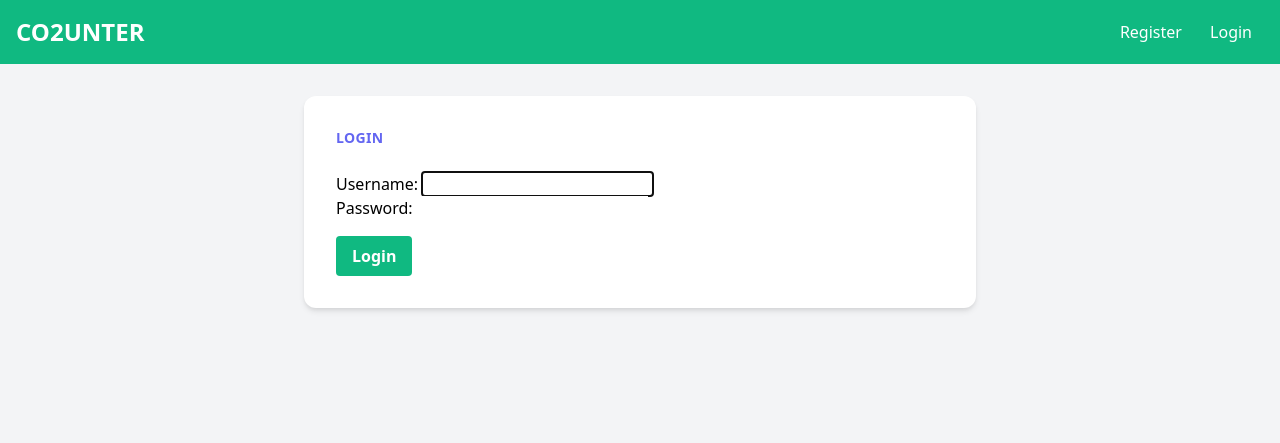
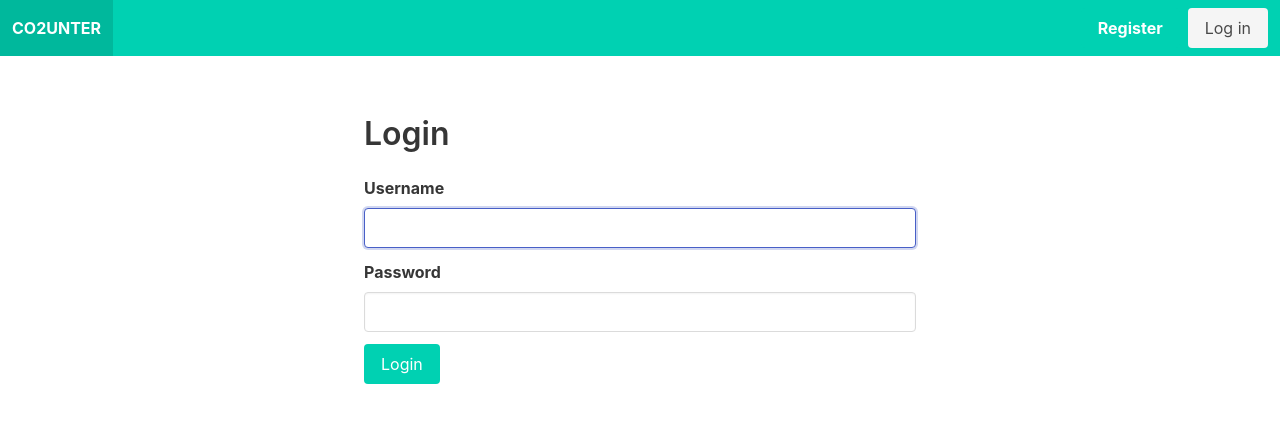
Before and after one commit to slajob/CO2UNTER, a Django app: page /login/ in a window 1280 px wide. Shown: the top 443 px of the page. Run offline with Django 5.2, Linux system fonts and the light colour scheme; some libraries are stand-ins or nearby versions.

Commit message:
bulma template added

```diff
--- a/counter/templates/counter/base.html
+++ b/counter/templates/counter/base.html
@@ -4,35 +4,78 @@
     <meta charset="UTF-8">
     <meta name="viewport" content="width=device-width, initial-scale=1.0">
     <title>{% block title %}CO2UNTER{% endblock %}</title>
-    <link href="https://cdn.jsdelivr.net/npm/tailwindcss@2.2.19/dist/tailwind.min.css" rel="stylesheet">
+    <link rel="stylesheet" href="https://cdn.jsdelivr.net/npm/bulma@0.9.4/css/bulma.min.css">
+    <script defer src="https://use.fontawesome.com/releases/v5.3.1/js/all.js"></script>
 </head>
-<body class="bg-gray-100">
-    <nav class="bg-green-500 p-4">
-        <div class="container mx-auto flex justify-between items-center">
-            <a href="{% url 'home' %}" class="text-white text-2xl font-bold">CO2UNTER</a>
-            <div>
+<body>
+    <nav class="navbar is-primary" role="navigation" aria-label="main navigation">
+        <div class="navbar-brand">
+            <a class="navbar-item" href="{% url 'home' %}">
+                <strong>CO2UNTER</strong>
+            </a>
+
+            <a role="button" class="navbar-burger" aria-label="menu" aria-expanded="false" data-target="navbarBasicExample">
+                <span aria-hidden="true"></span>
+                <span aria-hidden="true"></span>
+                <span aria-hidden="true"></span>
+            </a>
+        </div>
+
+        <div id="navbarBasicExample" class="navbar-menu">
+            <div class="navbar-end">
                 {% if user.is_authenticated %}
-                    <span class="text-white px-3 py-2">Welcome, {{ user.username }}</span>
-                    <a href="{% url 'logout' %}" class="text-white hover:text-green-200 px-3 py-2">Logout</a>
+                    <div class="navbar-item">
+                        Welcome, {{ user.username }}
+                    </div>
+                    <div class="navbar-item">
+                        <a href="{% url 'logout' %}" class="button is-light">
+                            Logout
+                        </a>
+                    </div>
                 {% else %}
-                    <a href="{% url 'register' %}" class="text-white hover:text-green-200 px-3 py-2">Register</a>
-                    <a href="{% url 'login' %}" class="text-white hover:text-green-200 px-3 py-2">Login</a>
+                    <div class="navbar-item">
+                        <div class="buttons">
+                            <a href="{% url 'register' %}" class="button is-primary">
+                                <strong>Register</strong>
+                            </a>
+                            <a href="{% url 'login' %}" class="button is-light">
+                                Log in
+                            </a>
+                        </div>
+                    </div>
                 {% endif %}
             </div>
         </div>
     </nav>
-    <main class="container mx-auto mt-8">
-        {% if messages %}
-            <div class="messages">
+
+    <section class="section">
+        <div class="container">
+            {% if messages %}
                 {% for message in messages %}
-                    <div class="bg-blue-100 border-t border-b border-blue-500 text-blue-700 px-4 py-3" role="alert">
-                        <p class="font-bold">{{ message }}</p>
+                    <div class="notification is-info">
+                        {{ message }}
                     </div>
                 {% endfor %}
-            </div>
-        {% endif %}
-        {% block content %}
-        {% endblock %}
-    </main>
+            {% endif %}
+            {% block content %}
+            {% endblock %}
+        </div>
+    </section>
+
+    <script>
+    document.addEventListener('DOMContentLoaded', () => {
+        const $navbarBurgers = Array.prototype.slice.call(document.querySelectorAll('.navbar-burger'), 0);
+        if ($navbarBurgers.length > 0) {
+            $navbarBurgers.forEach( el => {
+                el.addEventListener('click', () => {
+                    const target = el.dataset.target;
+                    const $target = document.getElementById(target);
+                    el.classList.toggle('is-active');
+                    $target.classList.toggle('is-active');
+                });
+            });
+        }
+    });
+    </script>
 </body>
 </html>
--- a/counter/templates/counter/login.html
+++ b/counter/templates/counter/login.html
@@ -1,16 +1,28 @@
 {% extends 'counter/base.html' %}
 
 {% block content %}
-<div class="max-w-md mx-auto bg-white rounded-xl shadow-md overflow-hidden md:max-w-2xl m-4">
-    <div class="p-8">
-        <div class="uppercase tracking-wide text-sm text-indigo-500 font-semibold mb-1">Login</div>
-        <form method="post" class="mt-6">
-            {% csrf_token %}
-            {{ form.as_p }}
-            <button type="submit" class="mt-4 bg-green-500 hover:bg-green-700 text-white font-bold py-2 px-4 rounded focus:outline-none focus:shadow-outline">
-                Login
-            </button>
-        </form>
-    </div>
+<div class="column is-half is-offset-one-quarter">
+    <h1 class="title">Login</h1>
+    <form method="post">
+        {% csrf_token %}
+        {% for field in form %}
+            <div class="field">
+                <label class="label">{{ field.label }}</label>
+                <div class="control">
+                    {{ field }}
+                </div>
+                {% if field.errors %}
+                    {% for error in field.errors %}
+                        <p class="help is-danger">{{ error }}</p>
+                    {% endfor %}
+                {% endif %}
+            </div>
+        {% endfor %}
+        <div class="field">
+            <div class="control">
+                <button type="submit" class="button is-primary">Login</button>
+            </div>
+        </div>
+    </form>
 </div>
 {% endblock %}
--- a/counter/views.py
+++ b/counter/views.py
@@ -3,8 +3,10 @@
 from django.contrib.auth.forms import UserCreationForm, AuthenticationForm
 from django.contrib import messages
 
+
 def home(request):
     return render(request, 'counter/home.html')
+
 
 def register(request):
     if request.method == 'POST':
@@ -15,7 +17,12 @@
             return redirect('home')
     else:
         form = UserCreationForm()
+
+    for field in form.fields.values():
+        field.widget.attrs['class'] = 'input'
+
     return render(request, 'counter/register.html', {'form': form})
+
 
 def user_login(request):
     if request.method == 'POST':
@@ -29,7 +36,12 @@
                 return redirect('home')
     else:
         form = AuthenticationForm()
+
+    for field in form.fields.values():
+        field.widget.attrs['class'] = 'input'
+
     return render(request, 'counter/login.html', {'form': form})
+
 
 def user_logout(request):
     logout(request)
```
Also changed, not shown: counter/templates/counter/register.html (+23 -11 lines), db.sqlite3.
